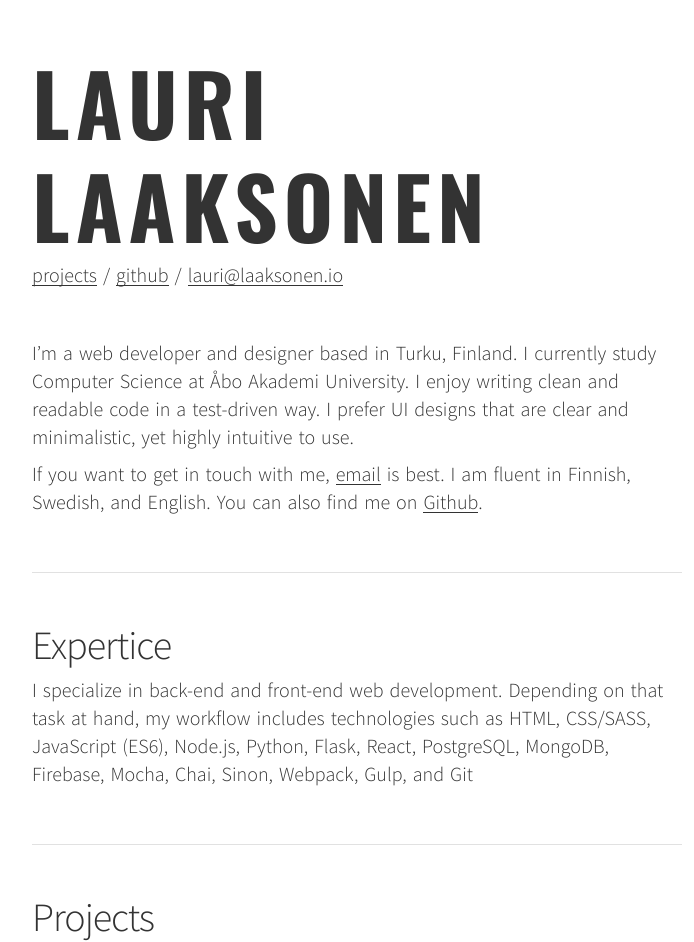
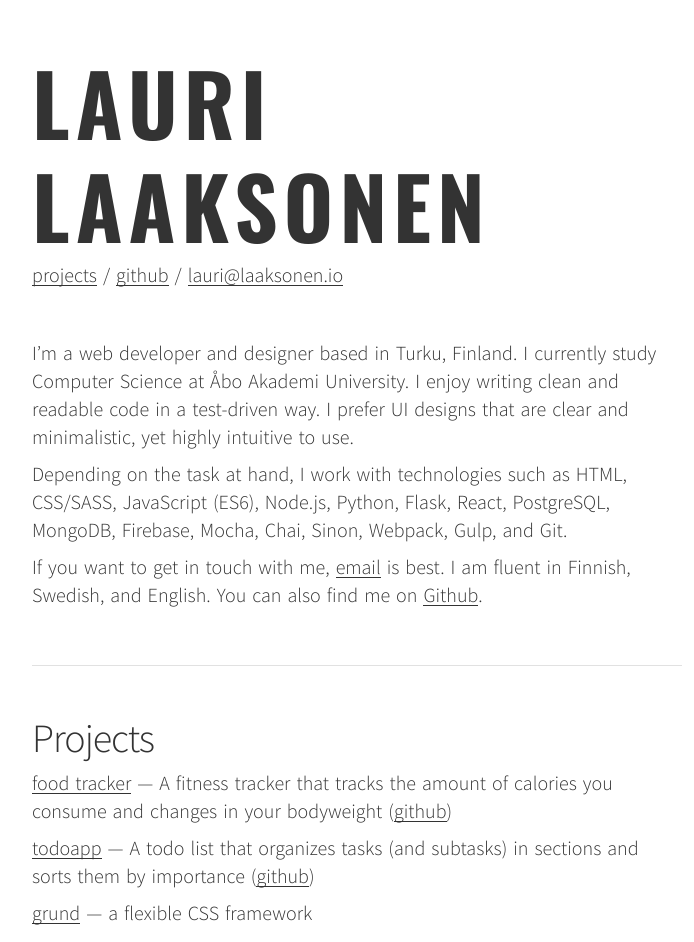
Before and after one commit to laaksonen/laaksonen.github.io, a website: page index.html in a window 1280 px wide. Shown: the top 942 px of the page, without its empty margins (283-977 px from the left). Drawn offline with nearby package versions, Linux system fonts and the light colour scheme.

Commit message:
Remove expertice section and add its content to the main section

```diff
--- a/index.html
+++ b/index.html
@@ -20,18 +20,15 @@
          study Computer Science at Åbo Akademi University. I enjoy writing clean
          and readable code in a test-driven way. I prefer UI designs
          that are clear and minimalistic, yet highly intuitive to use.</p>
+
+      <p>Depending on the task at hand, I work with technologies such as HTML, CSS/SASS,
+         JavaScript (ES6), Node.js, Python, Flask, React, PostgreSQL, MongoDB, Firebase,
+         Mocha, Chai, Sinon, Webpack, Gulp, and Git.</p>
+
       <p>If you want to get in touch with me, <a href="mailto:lauri@laaksonen.io">email</a>
          is best. I am fluent in Finnish, Swedish, and English. You can also find
          me on <a href="https://github.com/laaksonen">Github</a>.</p>
       </div>
-
-      <hr />
-
-      <h1>Expertice</h1>
-      <p>I specialize in back-end and front-end web development. Depending on that
-      task at hand, my workflow includes technologies such as HTML, CSS/SASS, JavaScript (ES6),
-      Node.js, Python, Flask, React, PostgreSQL, MongoDB, Firebase, Mocha, Chai, Sinon, Webpack,
-      Gulp, and Git</p>
 
       <hr />
 
```
